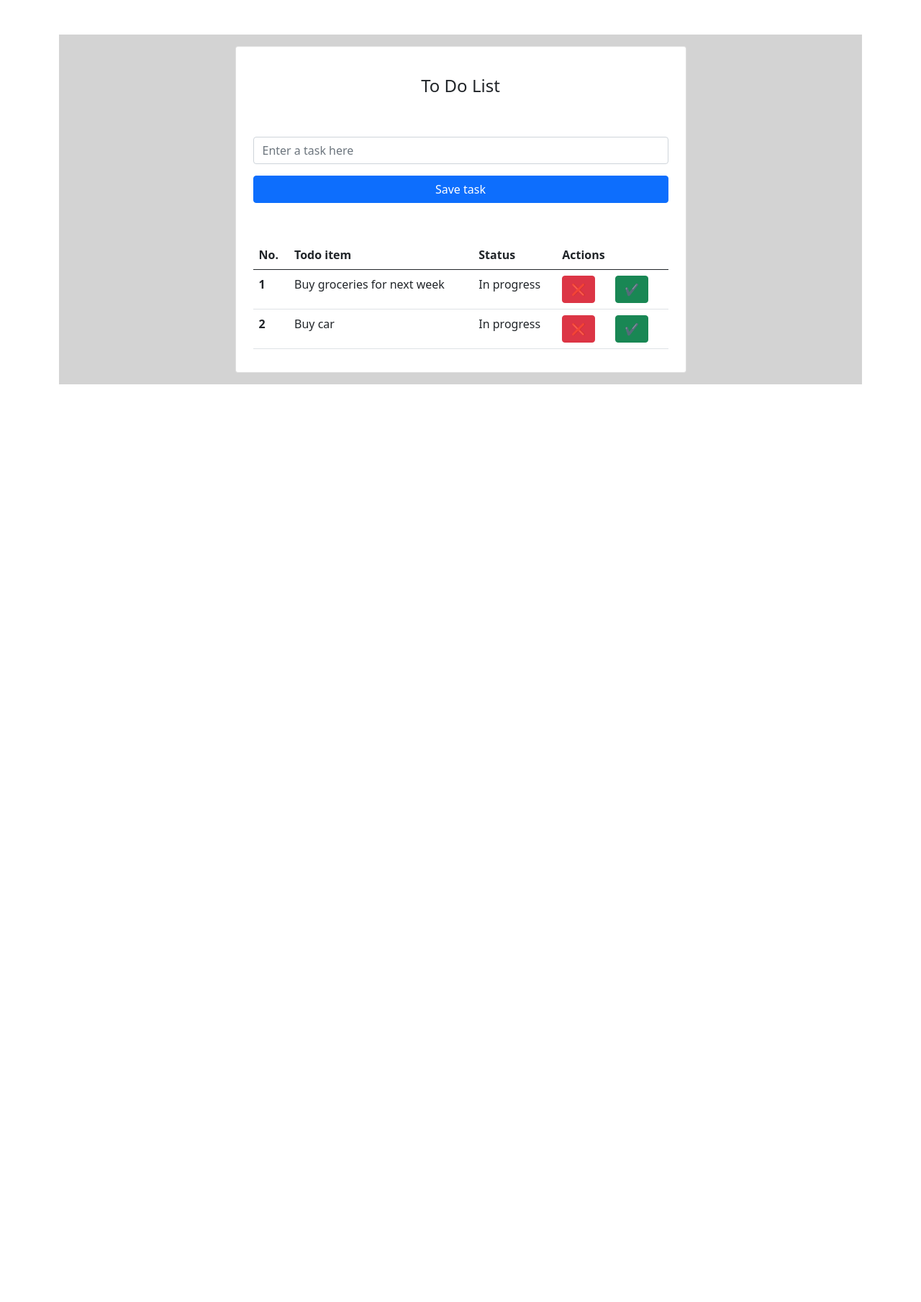
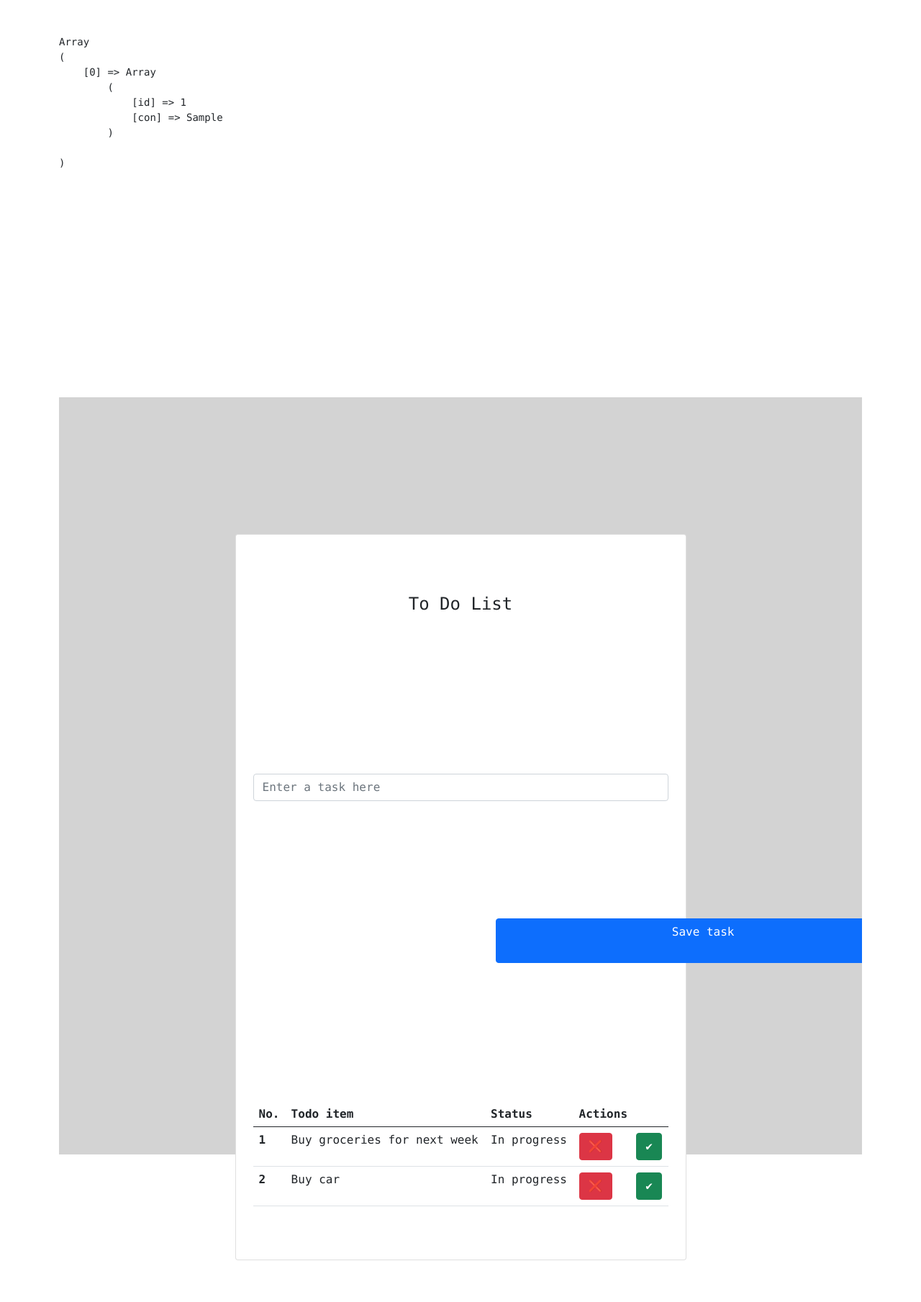
Before and after one commit to dridosh/tasks, a PHP site: page / in a window 1280 px wide. Shown: the whole page at 72% size. Before the commit the page ends 534 px from the top, so only its background shows below. Run offline with PHP 8.4, Linux system fonts and the light colour scheme; tables that the repository leaves empty or names only in its code hold one stand-in row (values such as "Sample post").

Commit message:
Write into db fnd get from db

```diff
--- /dev/null
+++ b/Task.php
@@ -0,0 +1,43 @@
+<?php
+
+class Task{
+
+    private $id;
+    private $text;
+    private $finished;
+
+    /**
+     * task constructor.
+     * @param $text
+     */
+    public function __construct ($text) {
+        $this->text = $text;
+    }
+
+    public function add (): void {
+        $connect_db = require 'connect_db.php';
+        $con = $connect_db['con'];
+        $query = "INSERT INTO fullstack.tasks (text, finished, employs_id) VALUES ('$this->text', '0', '1')";
+        $con->query($query);
+        $con->close();
+    }
+
+    public function del () {
+        }
+
+
+    public static function getTasks () {
+        $connect_db = require 'connect_db.php';
+        $con = $connect_db['con'];
+        $query = 'SELECT * FROM tasks';
+        $res = $con->query($query);
+        $data = [];
+        while ($row = $res->fetch_assoc()) {
+            $data[] = $row;
+        }
+        $con->close();
+        return $data;
+
+    }
+
+}
--- /dev/null
+++ b/connect_db.php
@@ -0,0 +1,13 @@
+<?php
+
+   $host="127.0.0.1";
+   $port=3306;
+   $socket="";
+   $user="root";
+   $password="";
+   $dbname="fullstack";
+   $con = new \mysqli( $host,  $user,  $password,  $dbname,  $port,  $socket);
+
+return[
+    'con' => $con
+];
--- a/index.php
+++ b/index.php
@@ -1,3 +1,13 @@
+<?php
+require_once 'Task.php';
+
+$res = Task::getTasks();
+echo '<pre>';
+print_r($res);
+
+?>
+
+
 <!doctype html>
 <html lang="ru">
     <head>
```
Also changed, not shown: add_task.php (+11 -1 lines).
